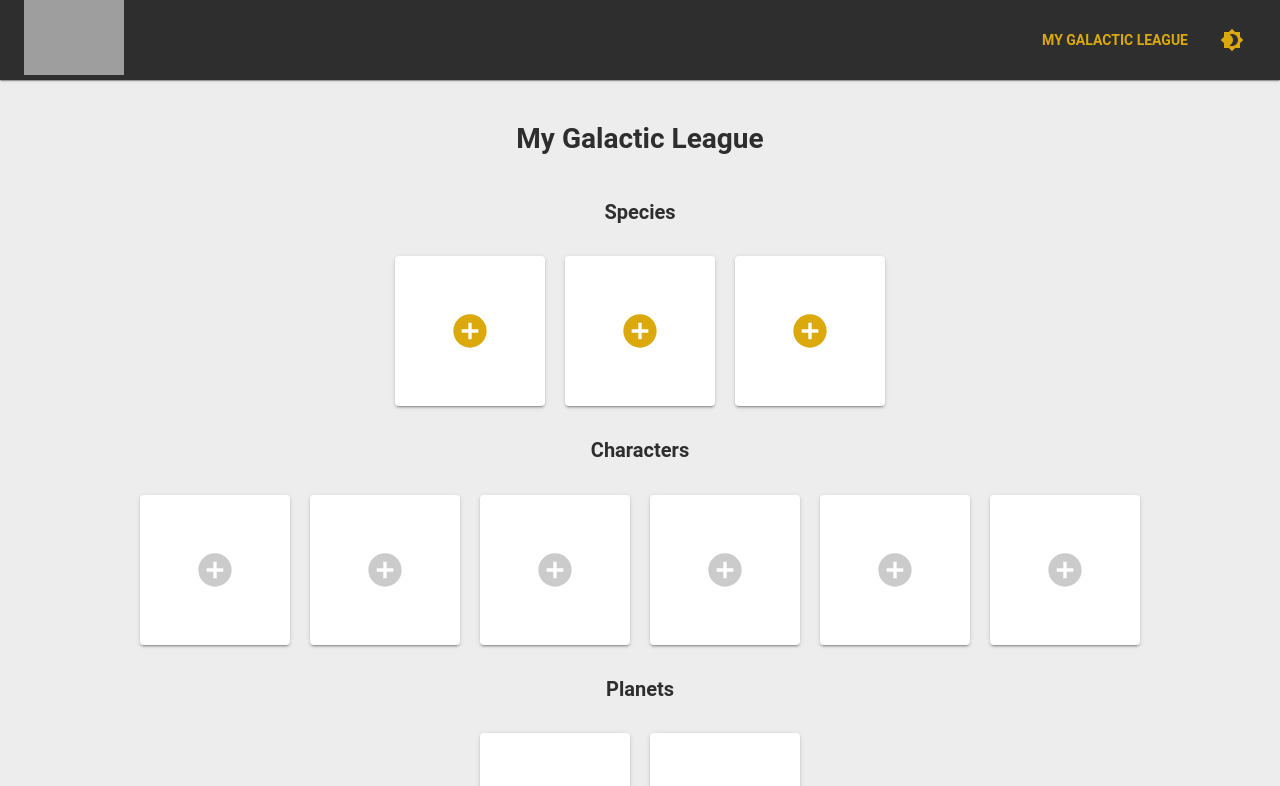
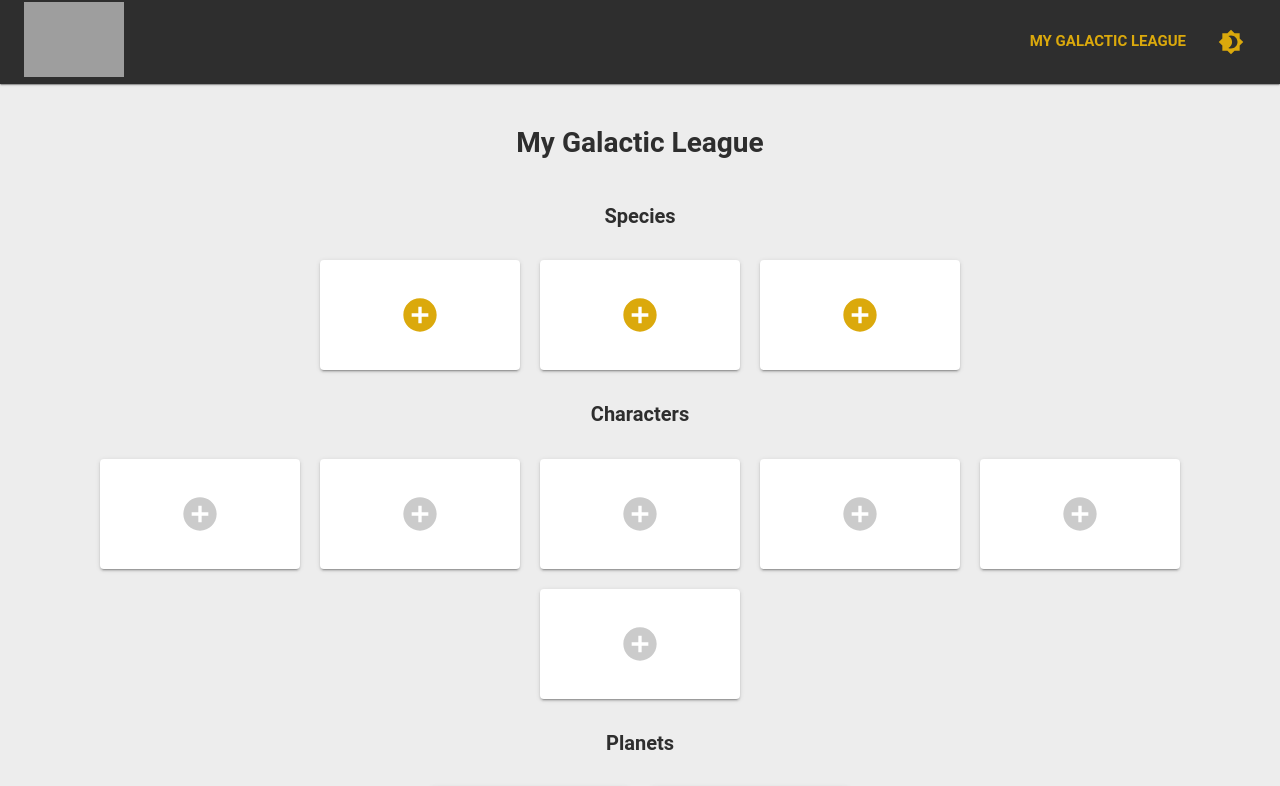
Before and after one commit to nachozullo/starwars-app, a React (Create React App) app: page /my_galactic_league in a window 1280 px wide. Shown: the top 786 px of the page. Built offline with nearby package versions, Linux system fonts and the light colour scheme; grey boxes are pictures that could not be loaded.

Commit message:
Fix responsiveness issues

```diff
--- a/public/index.html
+++ b/public/index.html
@@ -7,7 +7,7 @@
     <meta name="theme-color" content="#000000" />
     <meta
       name="description"
-      content="Web site created using create-react-app"
+      content="Star Wars APP using SWAPI API"
     />
     <link rel="apple-touch-icon" href="%PUBLIC_URL%/logo192.png" />
     <link rel="manifest" href="%PUBLIC_URL%/manifest.json" />
--- a/src/components/common/CharacterCard.js
+++ b/src/components/common/CharacterCard.js
@@ -12,7 +12,7 @@ const useStyles = makeStyles(theme => ({
   },
   title: {
     margin: "5px 0",
-    fontSize: 22,
+    fontSize: 20,
     fontWeight: "600",
   },
 }));
--- a/src/components/common/Dialog.js
+++ b/src/components/common/Dialog.js
@@ -5,6 +5,8 @@ import {
   DialogTitle as MuiDialogTitle,
   IconButton,
   makeStyles,
+  useMediaQuery,
+  useTheme,
 } from "@material-ui/core";
 import { Close } from "@material-ui/icons";
 
@@ -36,8 +38,10 @@ const DialogTitle = ({ children, classes, onClose, style, ...other }) => {
 };
 
 const Dialog = ({ title, open, onClose, children, titleStyle }) => {
+  const theme = useTheme();
+  const fullScreen = useMediaQuery(theme.breakpoints.down("xs"));
   return (
-    <MuiDialog onClose={onClose} open={open} maxWidth="xs" fullWidth>
+    <MuiDialog onClose={onClose} open={open} maxWidth="xs" fullWidth fullScreen={fullScreen}>
       <DialogTitle onClose={onClose} style={titleStyle}>
         {title}
       </DialogTitle>
--- a/src/components/common/Header.js
+++ b/src/components/common/Header.js
@@ -1,13 +1,17 @@
 import React from "react";
 import { AppBar, IconButton, makeStyles, Toolbar, Tooltip } from "@material-ui/core";
-import { Brightness4 } from "@material-ui/icons";
+import { Brightness4, Star } from "@material-ui/icons";
 import { Link } from "react-router-dom";
+import { useSmallScreen } from "../../hooks";
 
 const useStyles = makeStyles(theme => ({
   header: {
     zIndex: 900,
-    marginBottom: 20,
     backgroundColor: "#2e2e2e",
+    padding: "2px 0",
+    [theme.breakpoints.up("sm")]: {
+      marginBottom: 20,
+    },
   },
   logo: {
     flexGrow: 1,
@@ -17,28 +21,39 @@ const useStyles = makeStyles(theme => ({
     color: theme.palette.primary.main,
     textTransform: "uppercase",
     fontWeight: "600",
+    fontSize: 15,
+  },
+  icon: {
+    fontSize: 26,
   },
 }));
 
 const Header = ({ onToggleDarkMode }) => {
   const styles = useStyles();
+  const [smallScreen] = useSmallScreen();
   return (
     <AppBar className={styles.header} elevation={1} position="static">
       <Toolbar>
         <Link to="/" className={styles.logo}>
           <img
             src="https://logodownload.org/wp-content/uploads/2015/12/star-wars-logo-3-1.png"
-            width={100}
+            width={smallScreen ? 90 : 100}
             alt="logo"
           />
         </Link>
         <Link to="/my_galactic_league" className={styles.link}>
-          My Galactic League
+          {smallScreen ? (
+            <IconButton>
+              <Star color="primary" className={styles.icon} />
+            </IconButton>
+          ) : (
+            "My Galactic League"
+          )}
         </Link>
-        <div style={{ width: 20 }} />
+        {!smallScreen && <div style={{ width: 20 }} />}
         <Tooltip title="Toggle light/dark mode">
           <IconButton onClick={onToggleDarkMode}>
-            <Brightness4 color="primary" />
+            <Brightness4 color="primary" className={styles.icon} />
           </IconButton>
         </Tooltip>
       </Toolbar>
--- a/src/components/common/SearchBar.js
+++ b/src/components/common/SearchBar.js
@@ -1,6 +1,7 @@
 import React from "react";
 import { IconButton, InputBase, makeStyles, Paper } from "@material-ui/core";
-import { Close, Search } from "@material-ui/icons";
+import { Close, Search, Tune } from "@material-ui/icons";
+import { useSmallScreen } from "../../hooks";
 
 const useStyles = makeStyles(theme => ({
   container: {
@@ -36,12 +37,13 @@ const useStyles = makeStyles(theme => ({
 
 const SearchBar = ({ filterBy, filterByValue, setFilterByValue, openFilterDialog }) => {
   const styles = useStyles();
+  const [smallScreen] = useSmallScreen();
   return (
     <Paper className={styles.container}>
       <div className={styles.inputContainer}>
         <Search className={styles.searchIcon} />
         <InputBase
-          placeholder={`Search character by ${filterBy}...`}
+          placeholder={`Search ${smallScreen ? "" : "character "}by ${filterBy}...`}
           inputProps={{ "aria-label": "search" }}
           className={styles.input}
           value={filterByValue}
@@ -53,9 +55,15 @@ const SearchBar = ({ filterBy, filterByValue, setFilterByValue, openFilterDialog
           <Close style={{ fontSize: 18 }} />
         </IconButton>
       )}
-      <span className={styles.filterBy} onClick={openFilterDialog}>
-        FILTER BY
-      </span>
+      {smallScreen ? (
+        <IconButton style={{ padding: "0 0 2px" }} onClick={openFilterDialog}>
+          <Tune color="primary" style={{ fontSize: 24 }} />
+        </IconButton>
+      ) : (
+        <span className={styles.filterBy} onClick={openFilterDialog}>
+          FILTER BY
+        </span>
+      )}
     </Paper>
   );
 };
--- a/src/components/common/TeamMemberCard.js
+++ b/src/components/common/TeamMemberCard.js
@@ -4,10 +4,10 @@ import { AddCircle, Autorenew, Delete } from "@material-ui/icons";
 
 const useStyles = makeStyles(theme => ({
   cardContainer: {
-    padding: "10px 20px",
+    padding: 10,
     margin: 10,
-    width: 150,
-    height: 150,
+    width: 200,
+    height: 110,
     color: theme.palette.text.primary,
     display: "flex",
     flexDirection: "column",
@@ -15,10 +15,12 @@ const useStyles = makeStyles(theme => ({
     justifyContent: "center",
   },
   cardTitle: {
-    marginBottom: 10,
+    margin: 0,
     fontSize: 18,
     fontWeight: "600",
     textAlign: "center",
+    maxHeight: 48,
+    overflowY: "hidden",
   },
   iconButton: {
     padding: 2,
@@ -36,7 +38,7 @@ const TeamMemberCard = ({ handleDelete, handleUpdate, member, type }) => {
       <Paper elevation={mouseOver ? 6 : 2} className={styles.cardContainer}>
         <p className={styles.cardTitle}>{member.name}</p>
         {(mouseOver || smallScreen) && (
-          <div>
+          <div style={{ marginTop: 5 }}>
             <Tooltip title="Delete" placement="right">
               <IconButton
                 aria-label={`delete-${type}`}
@@ -47,7 +49,7 @@ const TeamMemberCard = ({ handleDelete, handleUpdate, member, type }) => {
               </IconButton>
             </Tooltip>
             <Tooltip title="Change" placement="right">
-              <IconButton aria-label={`change-${type}`} className={styles.iconButton} onClick={handleUpdate}>
+              <IconButton className={styles.iconButton} onClick={handleUpdate}>
                 <Autorenew className={styles.button} />
               </IconButton>
             </Tooltip>
--- a/src/hooks/index.js
+++ b/src/hooks/index.js
@@ -2,5 +2,6 @@ import useDebounce from "./useDebounce";
 import useGetAll from "./useGetAll";
 import useLocalStorage from "./useLocalStorage";
 import useGetAPI from "./useGetAPI";
+import useSmallScreen from "./useSmallScreen";
 
-export { useDebounce, useGetAll, useLocalStorage, useGetAPI };
+export { useDebounce, useGetAll, useLocalStorage, useGetAPI, useSmallScreen };
--- /dev/null
+++ b/src/hooks/useSmallScreen.js
@@ -0,0 +1,10 @@
+import { useMediaQuery, useTheme } from "@material-ui/core";
+
+const useSmallScreen = () => {
+  const theme = useTheme();
+  const smallScreen = useMediaQuery(theme.breakpoints.down("sm"));
+
+  return [smallScreen];
+};
+
+export default useSmallScreen;
```
